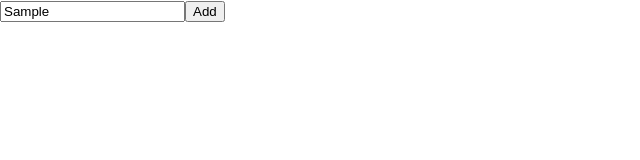
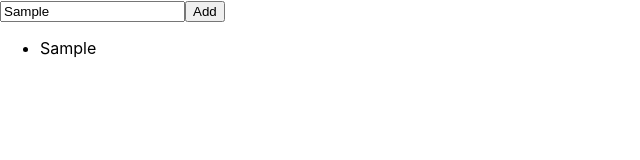
Before and after one commit to Gociszon/gociszon.github.io, a React (Create React App) app: page / in a window 1280 px wide. Both pictures are taken after typing "Sample" into the empty fields and a click on the button "Add". Shown: the top 160 px of the page, without its empty margins (0-640 px from the left). Built offline with nearby package versions, Linux system fonts and the light colour scheme.

Commit message:
feat: product list rendering

```diff
--- a/src/App.js
+++ b/src/App.js
@@ -6,18 +6,16 @@ function App() {
   return (
     <>
       <EnterProduct></EnterProduct>
-      <DisplayProductList></DisplayProductList>
     </>
   );
 }
 
-var productList = [];
-
 function EnterProduct() {
+  const [productList, setProductList] = useState([]);
   const [product, setProduct] = useState("");
 
   const addProduct = () => {
-    productList.push(product);
+    setProductList(productList => [...productList, [product]]);
   }
 
   const changeProduct = (event) => {
@@ -28,20 +26,13 @@ function EnterProduct() {
     <>
       <input type='text' value={product} onChange={changeProduct}/>
       <button onClick={addProduct}>Add</button>
-    </>
-  );
-}
 
-function DisplayProductList() {
-  const products = productList.map((product, index) => <li key={index}>{product}</li>)
-
-  return (
-    <>
       <ul>
-        {products}
+        {productList.map((product, index) => <li key={index}>{product}</li>)}
       </ul>
     </>
   );
 }
 
+
 export default App;
```
